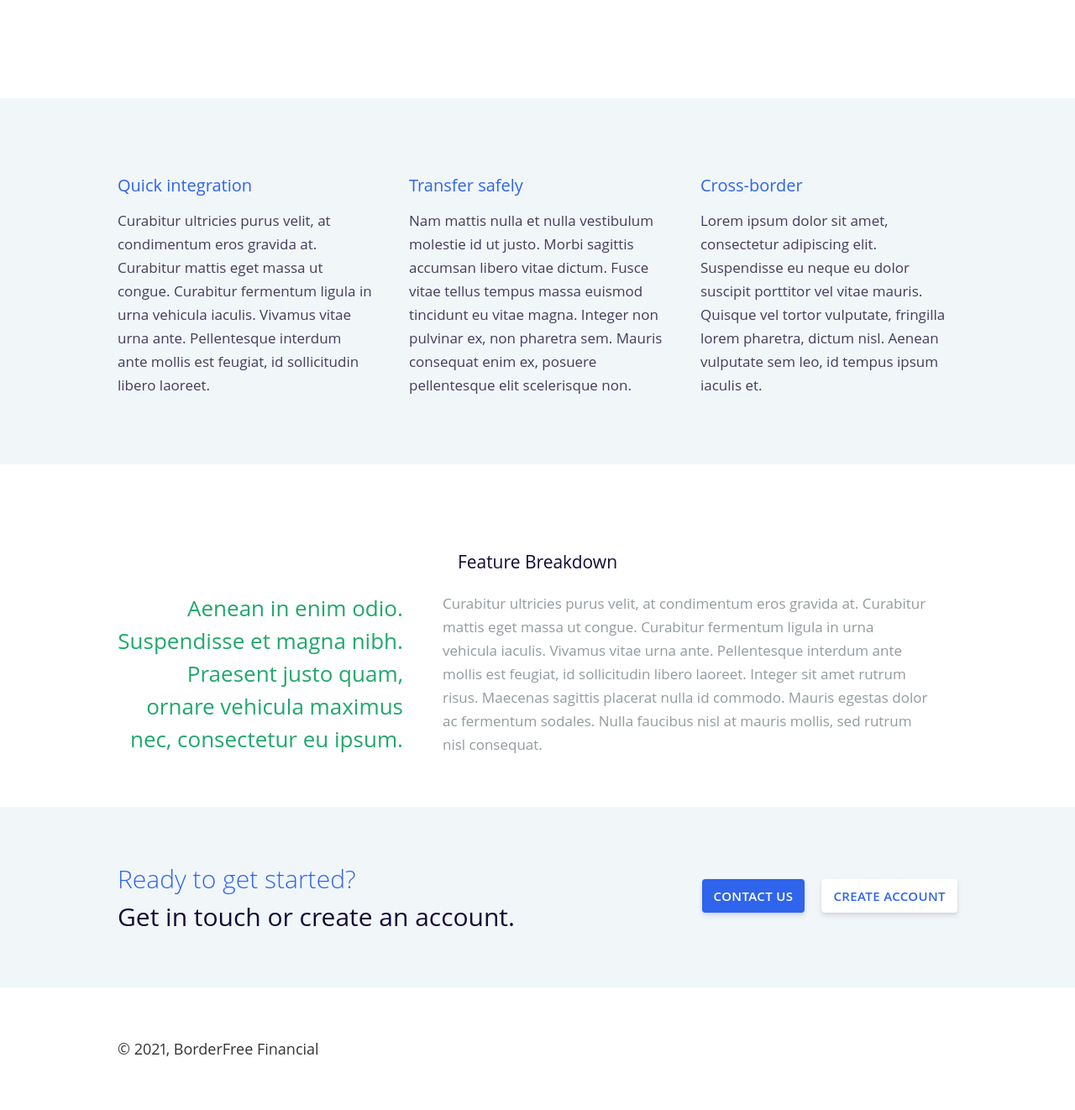
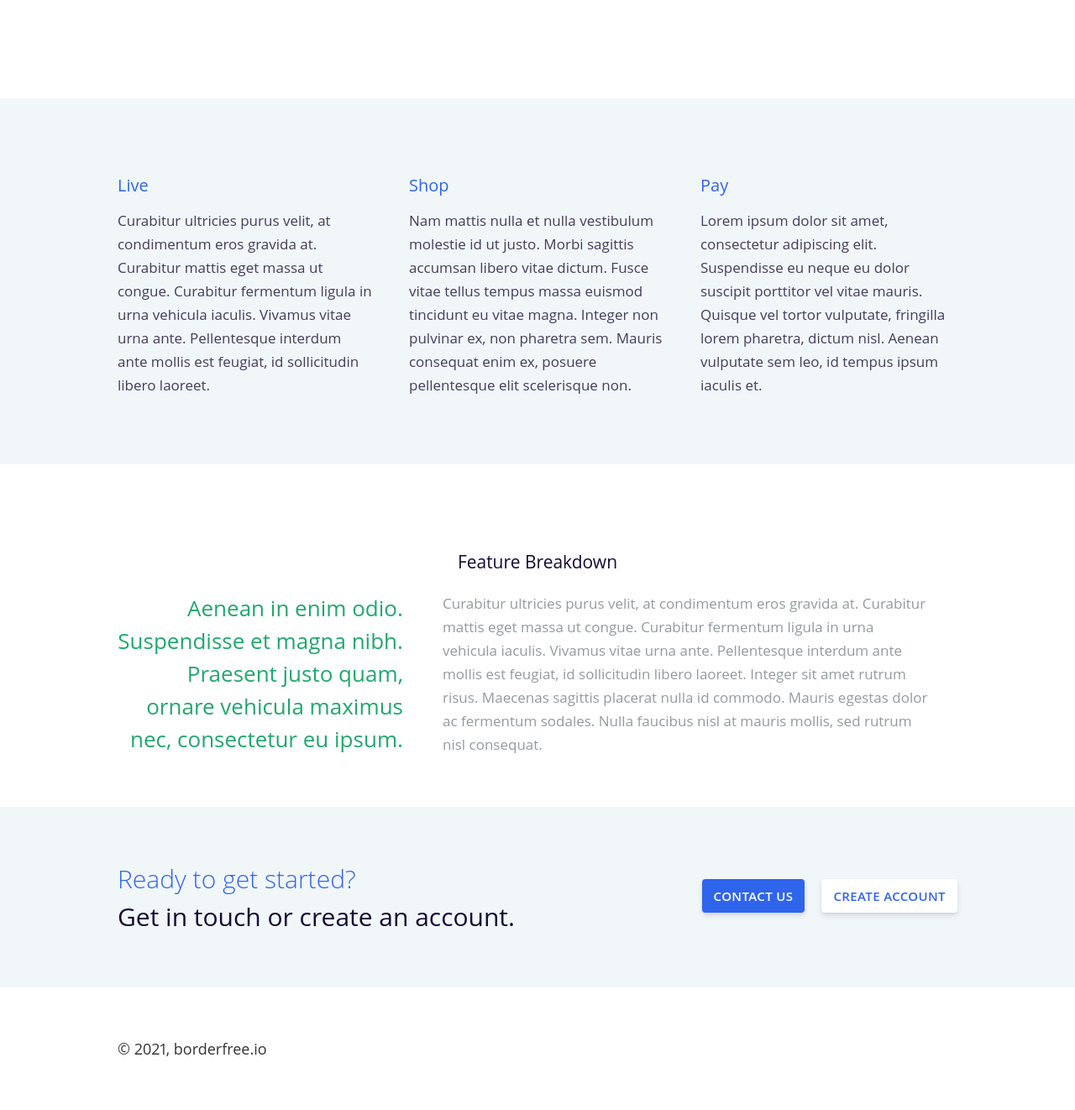
Before and after one commit to jffjhnsn/bf-site, a Gatsby site: page / in a window 1280 px wide. Shown: the part 630-1952 px from the top of the page at 84% size. Built offline with nearby package versions, Linux system fonts and the light colour scheme; Gatsby itself is replaced by a stand-in of ours.

Commit message:
testing my first commit

```diff
--- a/gatsby-config.js
+++ b/gatsby-config.js
@@ -1,7 +1,7 @@
 module.exports = {
   siteMetadata: {
-    title: `BorderFree Financial`,
-    description: `Making cross-border payments easy.`,
+    title: `borderfree.io`,
+    description: `The Direct to Consumer platform for large bands.`,
     author: `@jffjhnsn`,
   },
   plugins: [
--- a/src/components/landingPage/benefits.js
+++ b/src/components/landingPage/benefits.js
@@ -3,21 +3,21 @@ import styled from 'styled-components'
 
 const Benefits = props => (
   <Grid>
-    <Title className="bodyTitle">Quick integration</Title>
+    <Title className="bodyTitle">Live</Title>
     <Text className="bodyText">
       Curabitur ultricies purus velit, at condimentum eros gravida at. Curabitur mattis
       eget massa ut congue. Curabitur fermentum ligula in urna vehicula iaculis. Vivamus
       vitae urna ante. Pellentesque interdum ante mollis est feugiat, id sollicitudin libero
       laoreet.
     </Text>
-    <Title className="bodyTitle">Transfer safely</Title>
+    <Title className="bodyTitle">Shop</Title>
     <Text className="bodyText">
       Nam mattis nulla et nulla vestibulum molestie id ut justo. Morbi sagittis
       accumsan libero vitae dictum. Fusce vitae tellus tempus massa euismod tincidunt eu vitae
       magna. Integer non pulvinar ex, non pharetra sem. Mauris consequat enim ex, posuere
       pellentesque elit scelerisque non.
     </Text>
-    <Title className="bodyTitle">Cross-border</Title>
+    <Title className="bodyTitle">Pay</Title>
     <Text className="bodyText">
       Lorem ipsum dolor sit amet, consectetur adipiscing elit. Suspendisse
       eu neque eu dolor suscipit porttitor vel vitae mauris. Quisque vel
```
